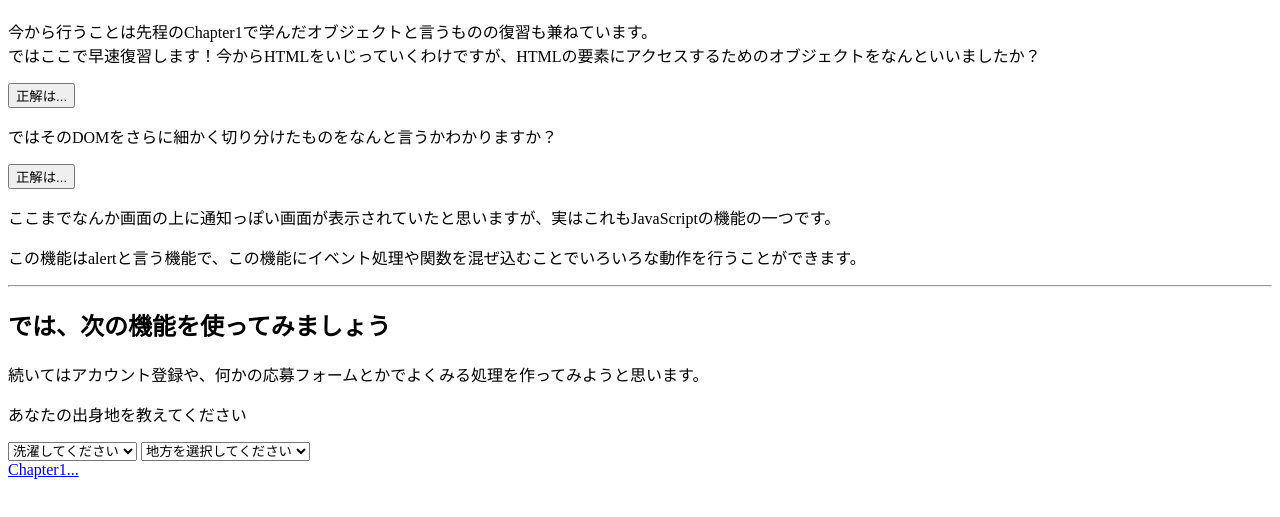
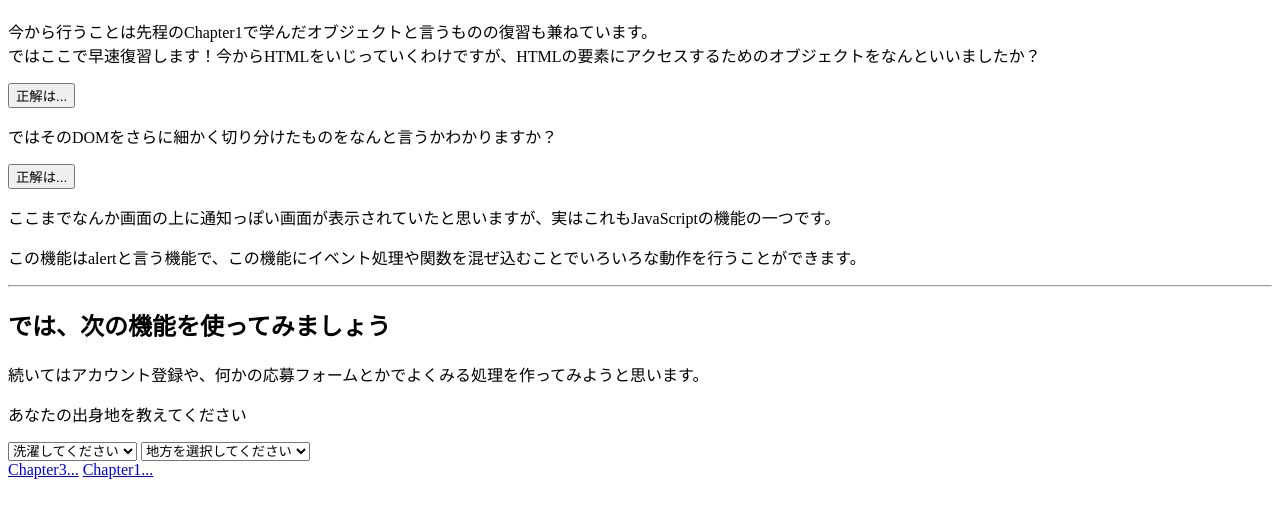
Before and after one commit to maresuke3/Class_of_JS, a plain HTML site: page JavaScript/chapter2.html in a window 1280 px wide. Shown: the part 61-578 px from the top of the page. Drawn offline with Linux system fonts and the light colour scheme.

Commit message:
Chapter3のリンクを作成

```diff
--- a/JavaScript/chapter2.html
+++ b/JavaScript/chapter2.html
@@ -1,14 +1,16 @@
 <!DOCTYPE html>
 <html lang="ja">
+
 <head>
   <meta charset="UTF-8">
   <script src="./chapter2.js"></script>
   <title>Document</title>
 </head>
+
 <body>
   <h1>Cheapter2</h1>
   <p>今から行うことは先程のChapter1で学んだオブジェクトと言うものの復習も兼ねています。<br />
-  ではここで早速復習します！今からHTMLをいじっていくわけですが、HTMLの要素にアクセスするためのオブジェクトをなんといいましたか？</p>
+    ではここで早速復習します！今からHTMLをいじっていくわけですが、HTMLの要素にアクセスするためのオブジェクトをなんといいましたか？</p>
   <button id="answer" onclick="answer();">正解は...</button>
   <p>ではそのDOMをさらに細かく切り分けたものをなんと言うかわかりますか？</p>
   <button id="answer02" onclick="answer02();">正解は...</button>
@@ -34,6 +36,8 @@
   </select>
 </body>
 <footer>
+  <a href="./photoApp/appMain.html">Chapter3...</a>
   <a href="./index.html">Chapter1...</a>
 </footer>
+
 </html>
```
